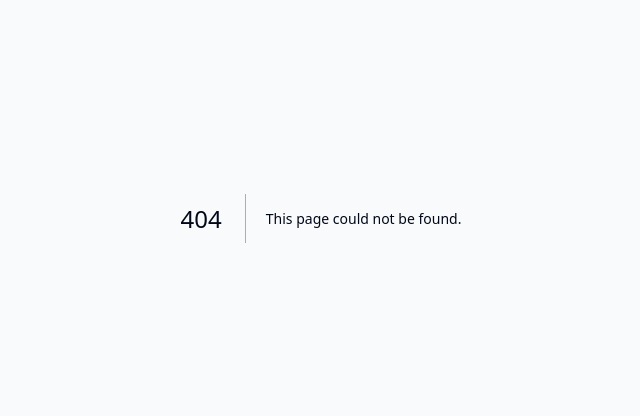
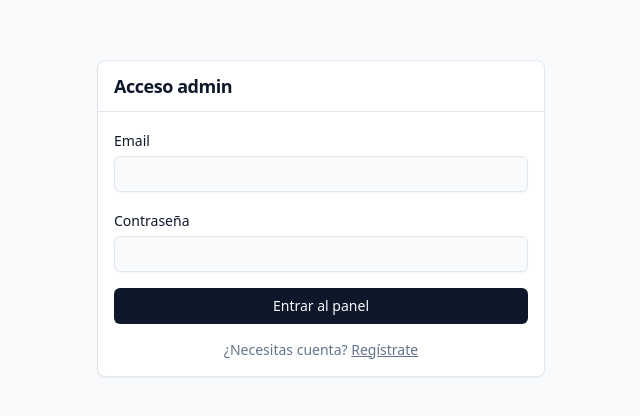
Before and after one commit to eduardosanz277-ship-it/globalcomputer, a Next.js app: page /admin/login in a window 1280 px wide. Before the commit this address had no page. Shown: the part 182-598 px from the top of the page, without its empty margins (319-959 px from the left). Built offline with nearby package versions, Linux system fonts and the light colour scheme; no server answers.

Commit message:
Feat(admin): Introduce admin login page and enhance form component

```diff
--- /dev/null
+++ b/app/admin/login/page.tsx
@@ -0,0 +1,69 @@
+"use client";
+
+import Link from "next/link";
+import { useRouter } from "next/navigation";
+import { useForm } from "react-hook-form";
+import { zodResolver } from "@hookform/resolvers/zod";
+
+import { Button } from "@/components/ui/button";
+import { Card, CardContent, CardHeader, CardTitle } from "@/components/ui/card";
+import { Form, FormField } from "@/components/ui/form";
+import { loginAction } from "@/app/auth/login/actions";
+import { loginSchema, type LoginSchema } from "@/modules/auth/auth.schema";
+import { useServerAction } from "@/hooks/use-server-action";
+
+export default function AdminLoginPage() {
+  const router = useRouter();
+
+  const form = useForm<LoginSchema>({
+    resolver: zodResolver(loginSchema),
+    defaultValues: {
+      email: "",
+      password: "",
+    },
+  });
+
+  const { execute, isPending } = useServerAction(loginAction, {
+    successMessage: "Sesión iniciada",
+    errorMessage: "No se pudo iniciar sesión",
+    onSuccess: () => router.push("/admin/users"),
+  });
+
+  const errors = form.formState.errors;
+
+  return (
+    <main className="flex min-h-screen items-center justify-center px-4">
+      <Card className="w-full max-w-md">
+        <CardHeader>
+          <CardTitle>Acceso admin</CardTitle>
+        </CardHeader>
+        <CardContent>
+          <Form form={form} onSubmit={(values) => execute(values)}>
+            <FormField
+              name="email"
+              label="Email"
+              type="email"
+              error={errors.email?.message}
+            />
+            <FormField
+              name="password"
+              label="Contraseña"
+              type="password"
+              error={errors.password?.message}
+            />
+            <Button type="submit" className="w-full" disabled={isPending}>
+              {isPending ? "Entrando..." : "Entrar al panel"}
+            </Button>
+          </Form>
+
+          <p className="mt-4 text-center text-sm text-muted-foreground">
+            ¿Necesitas cuenta?{" "}
+            <Link href="/auth/register" className="underline">
+              Regístrate
+            </Link>
+          </p>
+        </CardContent>
+      </Card>
+    </main>
+  );
+}
--- a/components/ui/form.tsx
+++ b/components/ui/form.tsx
@@ -4,6 +4,7 @@ import * as React from "react";
 import {
   FieldValues,
   FormProvider,
+  useFormContext,
   UseFormReturn,
 } from "react-hook-form";
 import { cn } from "@/utils/cn";
@@ -45,10 +46,24 @@ interface FormFieldProps
 
 export const FormField = React.forwardRef<HTMLInputElement, FormFieldProps>(
   ({ name, label, error, type = "text", ...props }, ref) => {
+    const { register } = useFormContext();
+    const registration = register(name);
+    const { ref: registrationRef, ...rest } = registration;
+
     return (
       <div className="space-y-1">
         <Label htmlFor={name}>{label}</Label>
-        <Input id={name} name={name} type={type} ref={ref} {...props} />
+        <Input
+          id={name}
+          type={type}
+          {...props}
+          {...rest}
+          ref={(node) => {
+            registrationRef(node);
+            if (typeof ref === "function") ref(node);
+            else if (ref) ref.current = node;
+          }}
+        />
         {error ? (
           <p className="text-xs text-destructive mt-1">{error}</p>
         ) : null}
```
